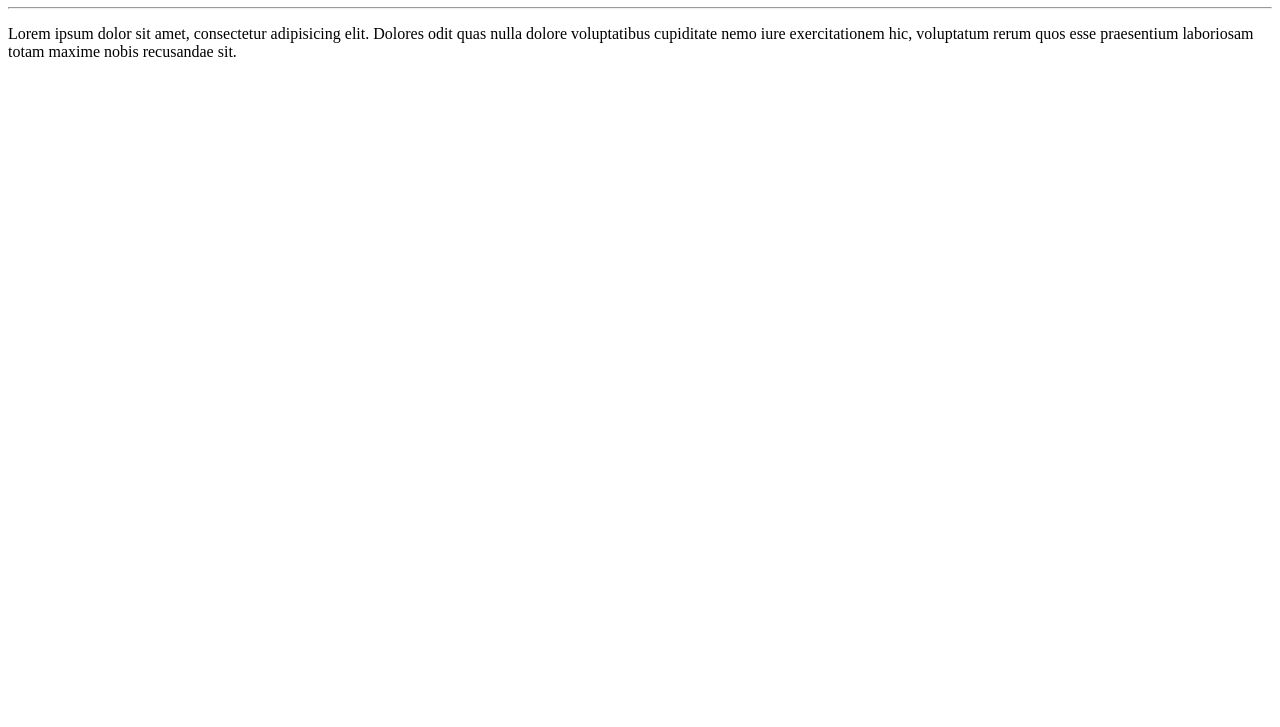
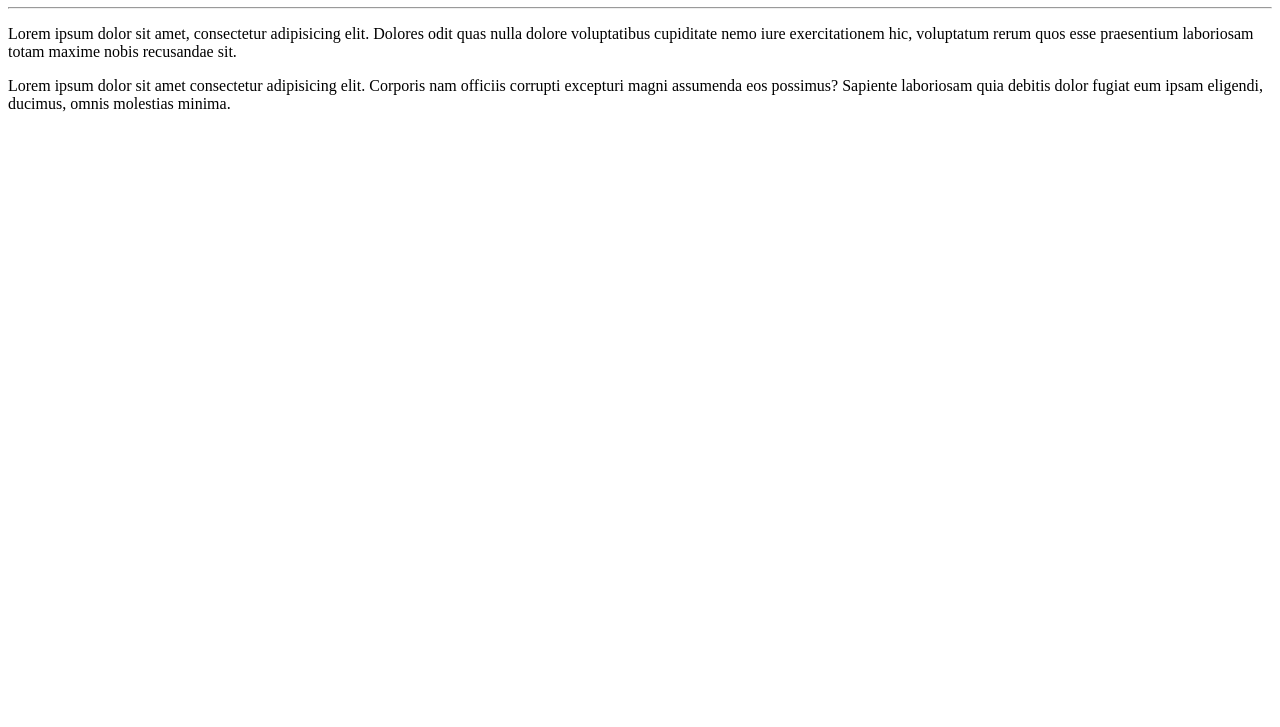
Before and after one commit to GuilhermeCosta2/Ola-Mundo, a plain HTML site: page Site-exemplo/index.html in a window 1280 px wide. Shown: the part 73-800 px from the top of the page. Drawn offline with Linux system fonts and the light colour scheme.

Commit message:
Adicionei um parágrafo

```diff
--- a/Site-exemplo/index.html
+++ b/Site-exemplo/index.html
@@ -10,5 +10,6 @@
     <h1>Olá, Mundo!</h1>
     <hr>
     <p>Lorem ipsum dolor sit amet, consectetur adipisicing elit. Dolores odit quas nulla dolore voluptatibus cupiditate nemo iure exercitationem hic, voluptatum rerum quos esse praesentium laboriosam totam maxime nobis recusandae sit.</p>
+    <p>Lorem ipsum dolor sit amet consectetur adipisicing elit. Corporis nam officiis corrupti excepturi magni assumenda eos possimus? Sapiente laboriosam quia debitis dolor fugiat eum ipsam eligendi, ducimus, omnis molestias minima.</p>
 </body>
 </html>
```
